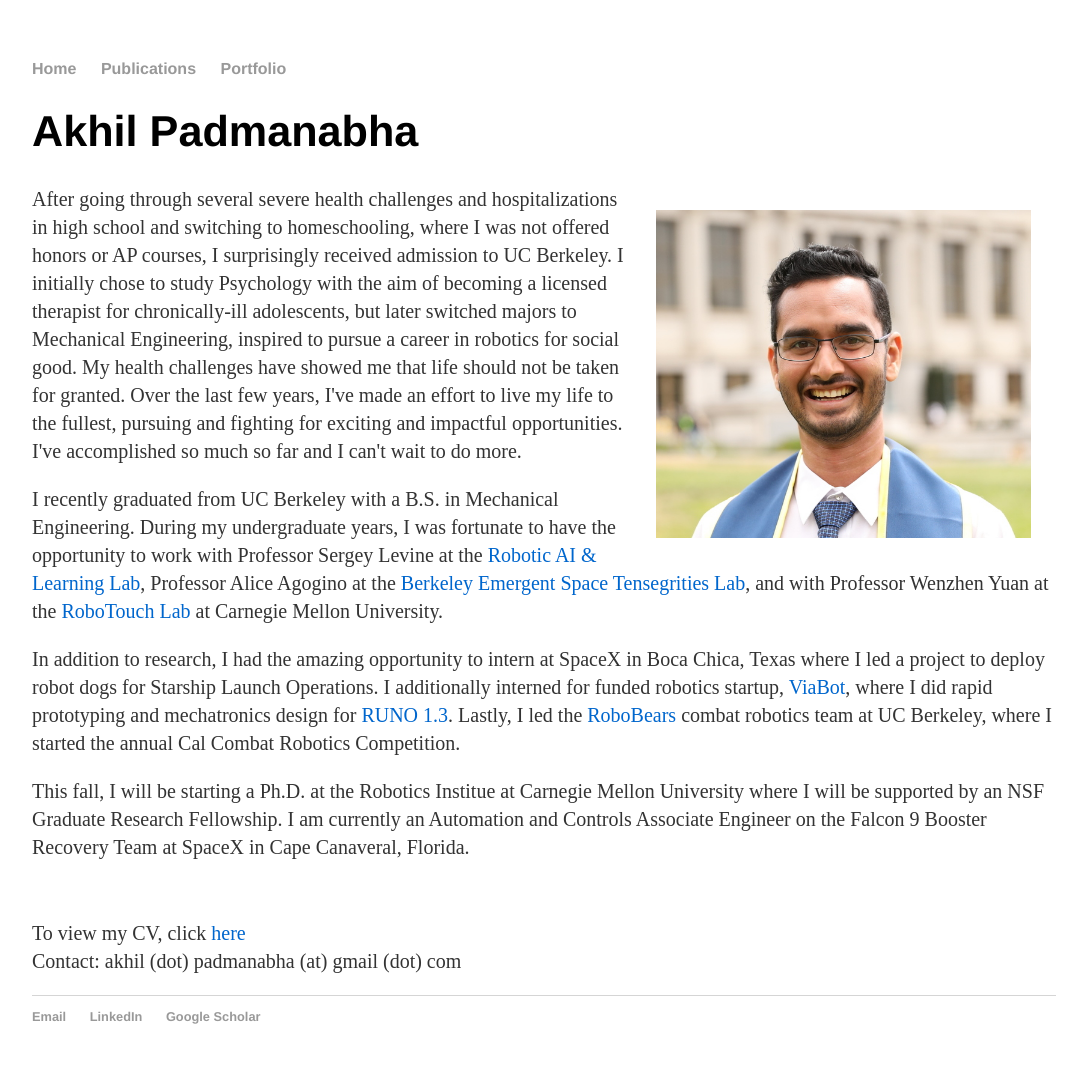
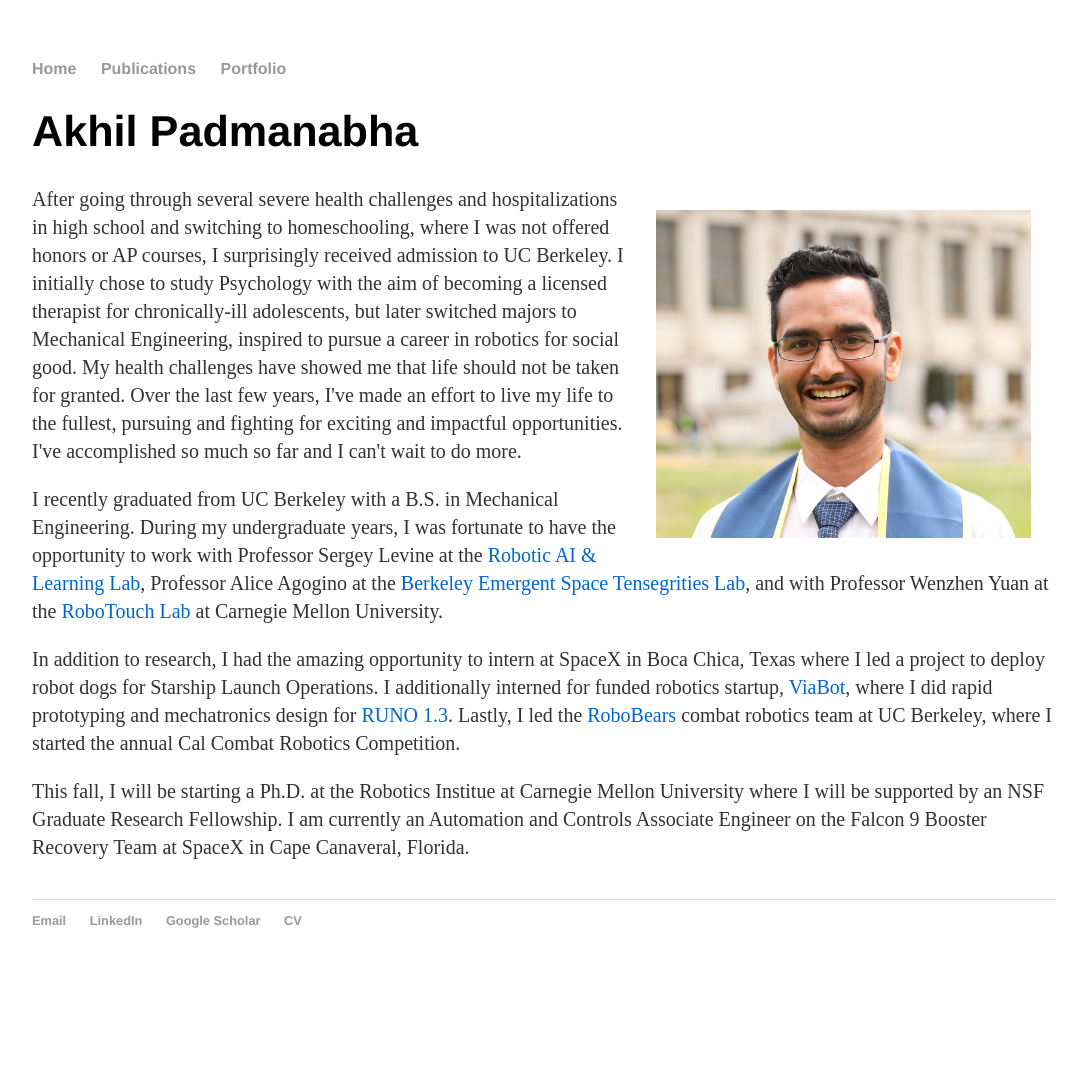
Before and after one commit to akhilpadmanabha/akhilpadmanabha.github.io, a Jekyll site: the page built from index.html, in a window 1280 px wide. Shown: the whole page, without its empty margins (96-1179 px from the left). Built offline with Jekyll 4.4.1, drawn with Linux system fonts in a browser that asks for light colours; after the commit the page ends 988 px from its top, so only the background shows below that.

Commit message:
changed bottom links

```diff
--- a/_layouts/default.html
+++ b/_layouts/default.html
@@ -26,6 +26,7 @@
 	        		<li><a href="mailto:akhil.padmanabha@gmail.com">Email</a></li>
 							<li><a href="https://www.linkedin.com/in/akhilpadmanabha/">LinkedIn</a></li>
 							<li><a href="https://scholar.google.com/citations?user=vkIZcRIAAAAJ&hl=en">Google Scholar</a></li>
+							<li><a href="https://raw.githubusercontent.com/akhilpadmanabha/akhilpadmanabha.github.io/master/documents/cv0627.pdf">CV</a></li>
 				</ul>
 			</footer>
 		</body>
--- a/index.html
+++ b/index.html
@@ -6,9 +6,7 @@ title: Akhil Padmanabha
 	<h1>Akhil Padmanabha</h1>
 </div>
 
-
 <img src="images/portrait.jpeg" class = "border--new" width = "375px" height = "auto" align = "right" />
-
 
 <div class="blurb">
 	<p>After going through several severe health challenges and hospitalizations in high school and switching to homeschooling, where I was not offered honors or AP courses, I surprisingly received admission to UC Berkeley.
@@ -52,13 +50,3 @@ title: Akhil Padmanabha
 </div>
 
 <BR>
-
-<div class="blurb">
-	<p>
-		To view my CV, click
-		<a href="https://raw.githubusercontent.com/akhilpadmanabha/akhilpadmanabha.github.io/master/documents/cv0627.pdf" style="color:rgb(0,102,204);">here</a>
-		<BR>
-		Contact: akhil (dot) padmanabha (at) gmail (dot) com
-		<BR>
-		</p>
-</div>
```
